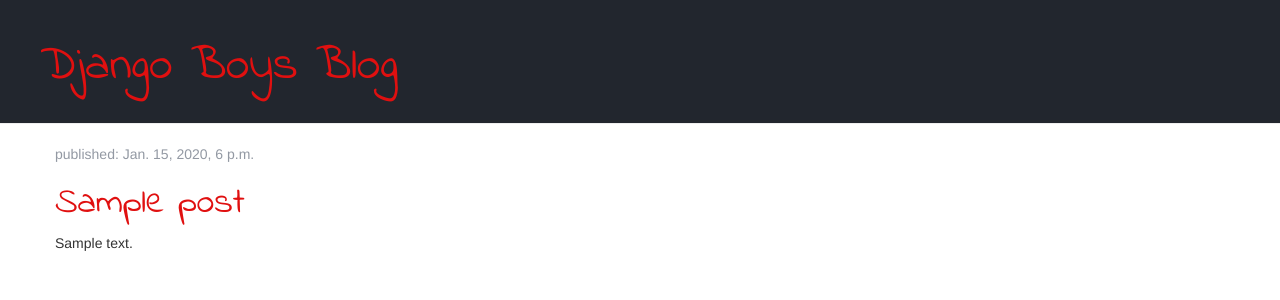
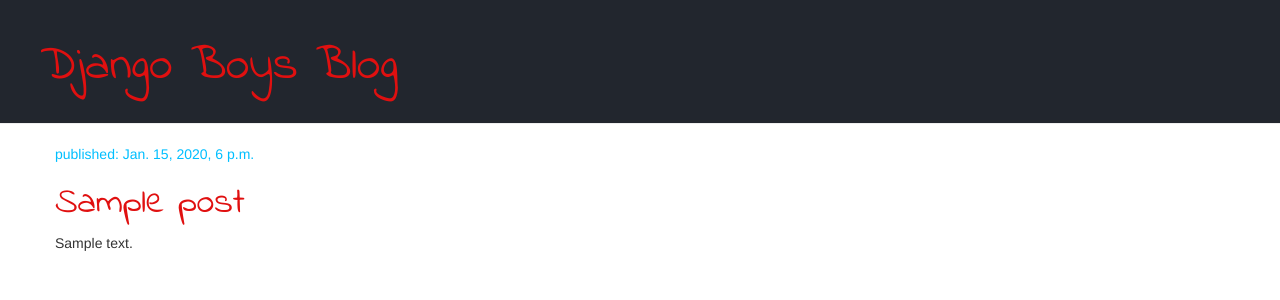
Before and after one commit to Hardmys/my-first-blog, a Django app: template templates/blog/post_list.html in a window 1280 px wide. Shown: the top 300 px of the page. Run offline with Django 3.2, Linux system fonts and the light colour scheme; the template is opened without the code that fills it: values that come from a table or form of the project are taken from there, others are empty; tables that the repository leaves empty hold one stand-in row (values such as "Sample post"); some libraries are stand-ins or nearby versions.

Commit message:
My Django app, first commit

```diff
--- a/blog/static/css/blog.css
+++ b/blog/static/css/blog.css
@@ -20,7 +20,7 @@
 }
 
 .date {
-    color: #9399A3;
+    color: #00BFFF;
 }
 
 .save {
```
